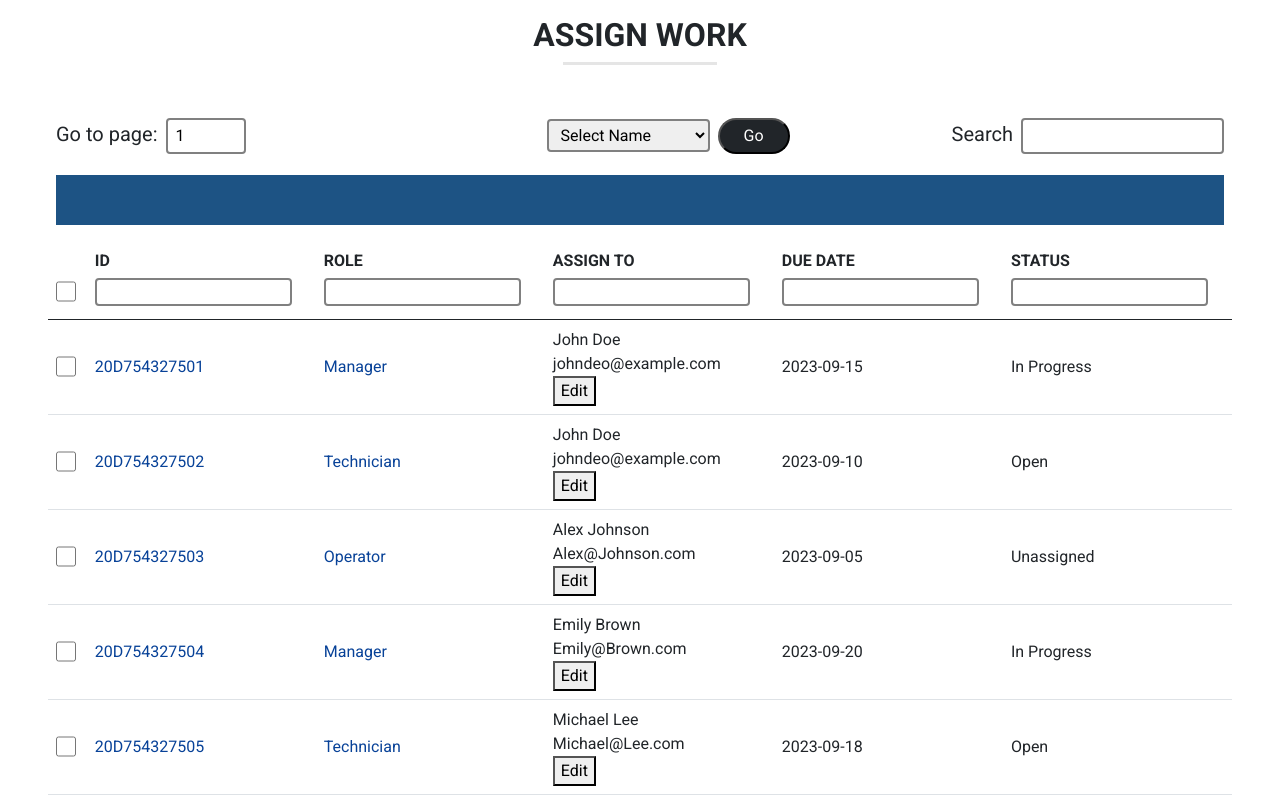
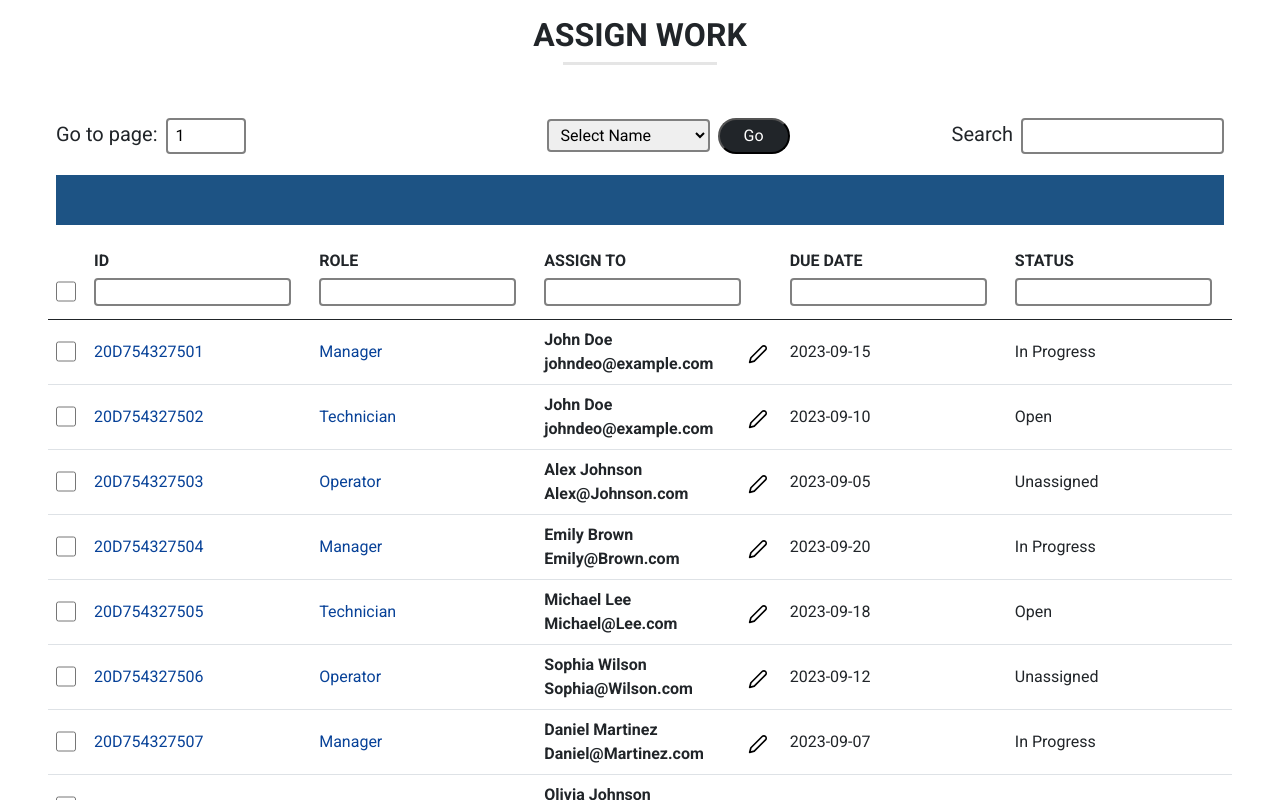
Before and after one commit to JoySarkarBD/college-project, a React (Vite) app: page /admin in a window 1280 px wide. Shown: the top 800 px of the page. Built offline with nearby package versions, Linux system fonts and the light colour scheme.

Commit message:
feat: data table css

```diff
--- a/src/components/DataTable/DataTable.css
+++ b/src/components/DataTable/DataTable.css
@@ -18,3 +18,37 @@ td:nth-child(2) {
 td:nth-child(3) {
   color: #084298 !important;
 }
+
+.edit_assign_to {
+  display: flex;
+  align-items: center;
+  justify-content: space-between;
+  column-gap: 15px;
+}
+.edit-btn {
+  border: none;
+  background: none;
+  font-size: 20px;
+}
+.save_btn {
+  border: none;
+  background: none;
+  background: #084298;
+  font-weight: 500;
+  color: white;
+  padding: 1px 6px;
+  border-radius: 4px;
+}
+.edit_box {
+  display: flex;
+  align-items: center;
+  column-gap: 5px;
+}
+.edit_box input {
+  margin: 5px 0;
+  padding: 0 5px;
+}
+.edit_box select {
+  margin: 1px 0;
+  padding: 1px 5px;
+}
--- a/src/components/DataTable/DataTable.jsx
+++ b/src/components/DataTable/DataTable.jsx
@@ -1,5 +1,6 @@
 /* eslint-disable react/prop-types */
 import React, { useState } from "react";
+import { FiEdit2 } from 'react-icons/fi';
 import {
   useFilters,
   useGlobalFilter,
@@ -68,7 +69,7 @@ const DataTable = () => {
           return (
             <div>
               {isEditing ? (
-                <div>
+                <div className="edit_box">
                   <input
                     type='text'
                     value={editedEmail}
@@ -83,16 +84,18 @@ const DataTable = () => {
                       </option>
                     ))}
                   </select>
-                  <button onClick={handleSaveClick}>Save</button>
+                  <button onClick={handleSaveClick} className="save_btn">Save</button>
                 </div>
               ) : (
-                <div>
-                  <div>
+                <div className="edit_assign_to">
+                  <div className="fw-bolder">
                     {value.name}
                     <br />
                     {value.mail}
                   </div>
-                  <button onClick={handleEditClick}>Edit</button>
+                  <button className="edit-btn" onClick={handleEditClick}>
+                    <FiEdit2/>
+                  </button>
                 </div>
               )}
             </div>
```
